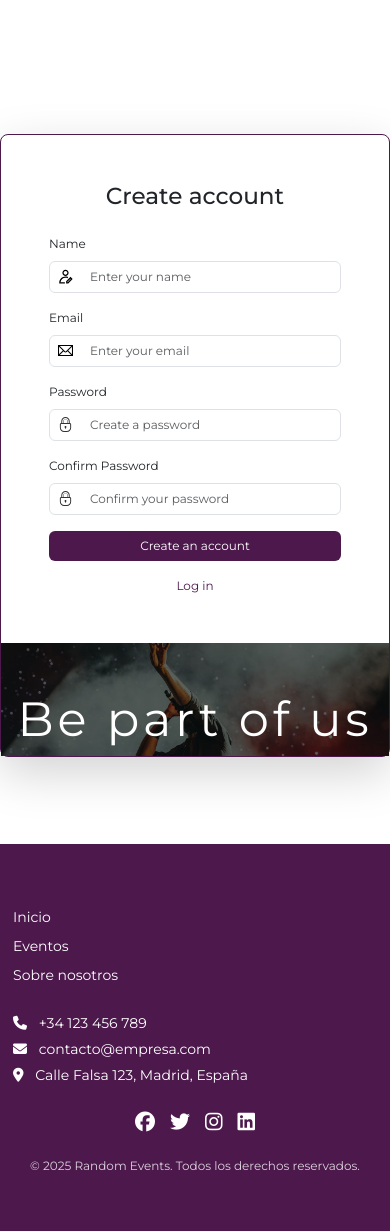
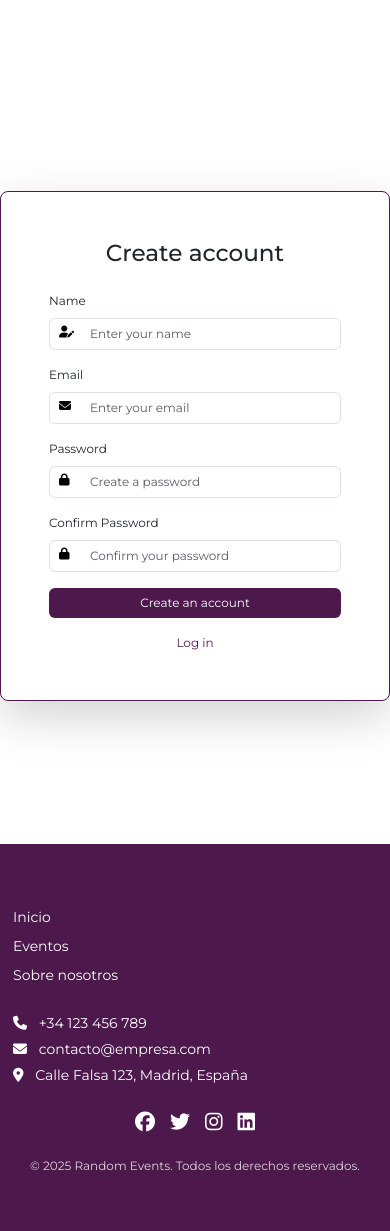
Before and after one commit to fikesoft/reserve-events, a PHP site: page /static/register.html in a window 390 px wide. Shown: the part 242-1473 px from the top of the page. Run offline with PHP 8.4, Linux system fonts and the light colour scheme.

Commit message:
modificación de los iconos y tamaños de pantalla

```diff
--- a/frontend/assets/style/register.css
+++ b/frontend/assets/style/register.css
@@ -1,57 +1,57 @@
 body {
-    font-family: 'Montserrat', sans-serif !important ;
+    font-family: 'Montserrat', sans-serif !important;
 }
 
 /* Botón crear cuenta */
-.btn-primary{
+.btn-primary {
     font-size: 12px;
     background-color: #4D194D;
     border: none;
     color: #ffffff;
 }
+
 .btn-primary:hover {
     background-color: #B44CB4;
 }
 
-.login-btn{
+.login-btn {
     font-size: 12px;
-    color:#4D194D;
+    color: #4D194D;
     text-decoration: none;
 }
 
-.login-btn:hover{
-    color:#B44CB4;
-}
-/* Tamaño de letra del formulario */
-form, .form-label, .form-control{
-    font-size: 12px !important;
+.login-btn:hover {
+    color: #B44CB4;
 }
 
-/* Icono usuario */
-#register-name {
-    background-image: url('../img/user-icon.svg');
-}
-
-/* Icono email */
-#register-email {
-    background-image: url('../img/email-icon.svg');
-}
-
-/* Icono contraseña */
-#register-password {
-    background-image: url('../img/password-icon.svg');
+/* Tamaño de letra del formulario */
+form,
+.form-label,
+.form-control {
+    font-size: 12px !important;
 }
 
 /* Estilo iconos */
 .icons {
-    padding-left: 40px; /* Ajusta el espacio para el icono */
-    background-repeat: no-repeat;
-    background-position: 8px center; /* Ajusta la posición del icono */
-    background-size: 15px; /* Ajusta el tamaño del icono */
+    padding-left: 40px;
 }
 
-@media (max-width: 768px){
-    .container{
+.input-icon {
+    position: relative;
+}
+
+.single-icon {
+    position: absolute;
+    left: 10px;
+    /* Ajusta la distancia del icono al borde izquierdo */
+    top: 70%;
+    transform: translateY(-50%);
+    /* Centra verticalmente el icono */
+    color: #000;
+}
+
+@media (max-width: 768px) {
+    .container {
         flex-direction: column;
     }
 }
--- a/frontend/static/register.html
+++ b/frontend/static/register.html
@@ -43,7 +43,7 @@
             </nav>
         </div>
 
-        <!-- Iconos -->
+        <!-- single-icons -->
         <div class="icons d-flex gap-3 ml-md-auto mt-5 mt-md-0">
             <div class="search-box">
                 <input type="text" placeholder="Buscar...">
@@ -63,23 +63,24 @@
             <div class="p-5" style="flex: 1;">
                 <h3 class="text-center mb-4">Create account</h3>
                 <form>
-                    <div class="mb-3">
+                    <div class="mb-3 input-icon">
                         <label class="form-label">Name</label>
-                        <input type="text" id="register-name" class="form-control icons" placeholder="Enter your name">
+                        <i class="fa-solid fa-user-pen single-icon"></i><input type="text" class="form-control icons"
+                            placeholder="Enter your name">
                     </div>
-                    <div class="mb-3">
+                    <div class="mb-3 input-icon">
                         <label class="form-label">Email</label>
-                        <input type="email" id="register-email" class="form-control icons"
+                        <i class="fa-solid fa-envelope single-icon"></i><input type="email" class="form-control icons"
                             placeholder="Enter your email">
                     </div>
-                    <div class="mb-3">
+                    <div class="mb-3 input-icon">
                         <label class="form-label">Password</label>
-                        <input type="password" id="register-password" class="form-control icons"
+                        <i class="fa-solid fa-lock single-icon"></i><input type="password" class="form-control icons"
                             placeholder="Create a password">
                     </div>
-                    <div class="mb-3">
+                    <div class="mb-3 input-icon">
                         <label class="form-label">Confirm Password</label>
-                        <input type="password" id="register-password" class="form-control icons"
+                        <i class="fa-solid fa-lock single-icon"></i><input type="password" class="form-control icons"
                             placeholder="Confirm your password">
                     </div>
                     <button type="submit" class="btn btn-primary w-100">Create an account</button>
@@ -90,9 +91,9 @@
             </div>
 
             <!-- Texto e imagen -->
-            <div class="col-md-6 d-flex justify-content-center"
+            <div class="col-md-6 d-flex d-none d-sm-block justify-content-center"
                 style="flex: 1; background: url('../assets/img/concierto-registro.jpg') center/cover;">
-                <h2 class="text-white fw-normal pt-5"
+                <h2 class="text-white fw-normal pt-5 d-flex justify-content-center align-items-center"
                     style="font-size: 48px; letter-spacing: 0.08em;">Be part of us</h2>
             </div>
         </div>
```
